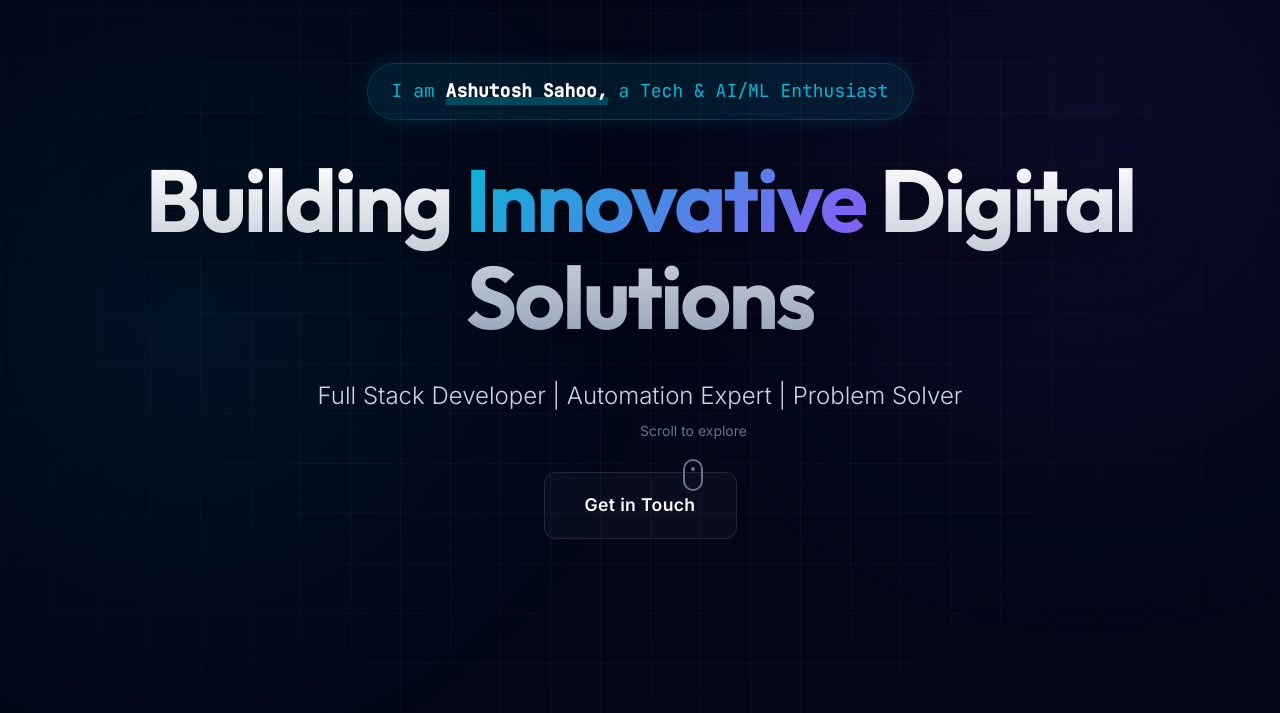
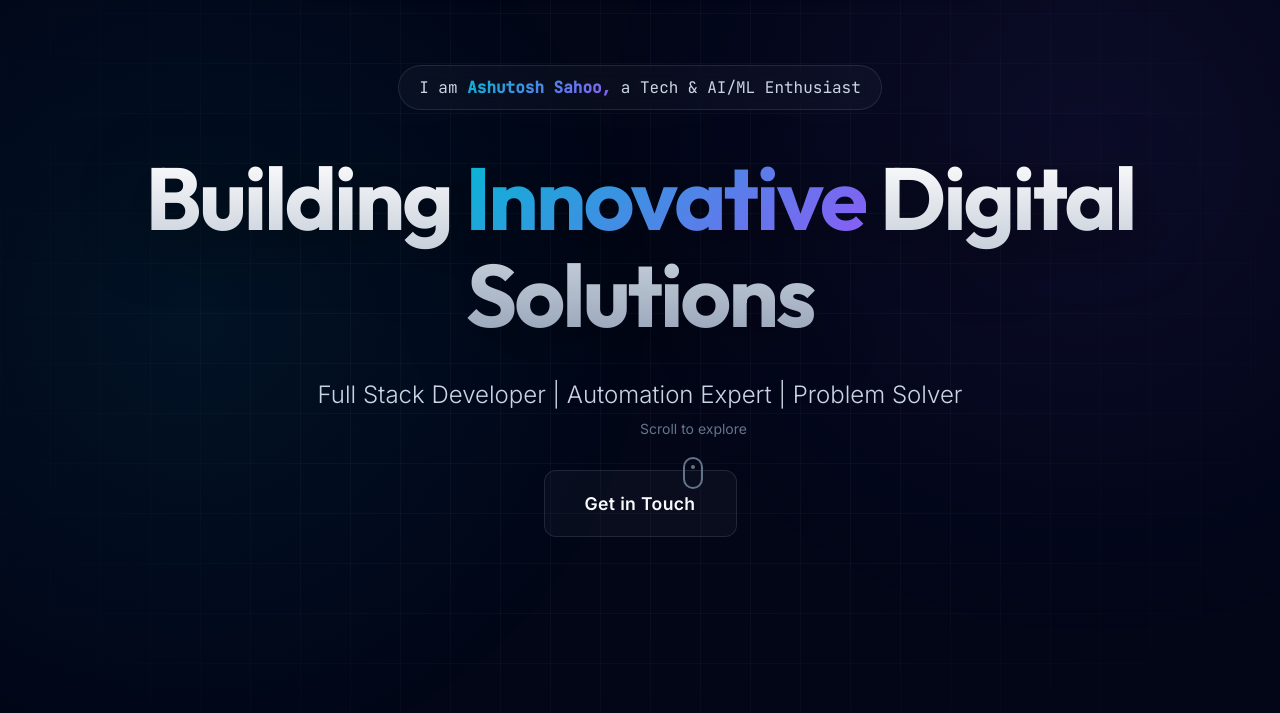
Before and after one commit to johan-droid/Ashutosh_Portfolio, a website: page index.html in a window 1280 px wide. Shown: the part 87-800 px from the top of the page. Drawn offline with Linux system fonts and the light colour scheme.

Commit message:
style: Refine hero introduction banner styling with new colors, padding, blur, and hover effects, and implement gradient text for the highlighted name by removing its underline.

```diff
--- a/styles.css
+++ b/styles.css
@@ -219,17 +219,22 @@ ul {
 
 .hero-intro {
     font-family: 'JetBrains Mono', monospace;
-    color: var(--accent-primary);
-    font-size: 1.125rem;
-    margin-bottom: 2rem;
+    color: var(--text-secondary);
+    font-size: 1rem;
+    margin-bottom: 2.5rem;
     display: inline-block;
-    /* align-items: center; Remove flex align */
-    /* gap: 0.5rem; Remove flex gap */
-    padding: 0.75rem 1.5rem;
-    background: rgba(6, 182, 212, 0.1);
-    border: 1px solid rgba(6, 182, 212, 0.2);
+    padding: 0.5rem 1.25rem;
+    background: rgba(255, 255, 255, 0.03);
+    border: 1px solid rgba(255, 255, 255, 0.1);
     border-radius: 999px;
-    box-shadow: 0 0 30px -10px rgba(6, 182, 212, 0.3);
+    backdrop-filter: blur(10px);
+    transition: all 0.3s ease;
+}
+
+.hero-intro:hover {
+    background: rgba(255, 255, 255, 0.05);
+    border-color: var(--accent-primary);
+    transform: translateY(-2px);
 }
 
 .hero-title {
@@ -255,23 +260,17 @@ ul {
 }
 
 .highlighted-name {
-    color: var(--text-primary);
-    font-weight: 700;
+    background: var(--gradient-accent);
+    -webkit-background-clip: text;
+    background-clip: text;
+    -webkit-text-fill-color: transparent;
+    font-weight: 800;
     position: relative;
     display: inline-block;
 }
 
 .highlighted-name::after {
-    content: '';
-    position: absolute;
-    bottom: 2px;
-    left: 0;
-    width: 100%;
-    height: 8px;
-    background: var(--accent-primary);
-    opacity: 0.3;
-    z-index: -1;
-    transform: skew(-10deg);
+    display: none;
 }
 
 /* Gradient Text for "Innovative" */
```
